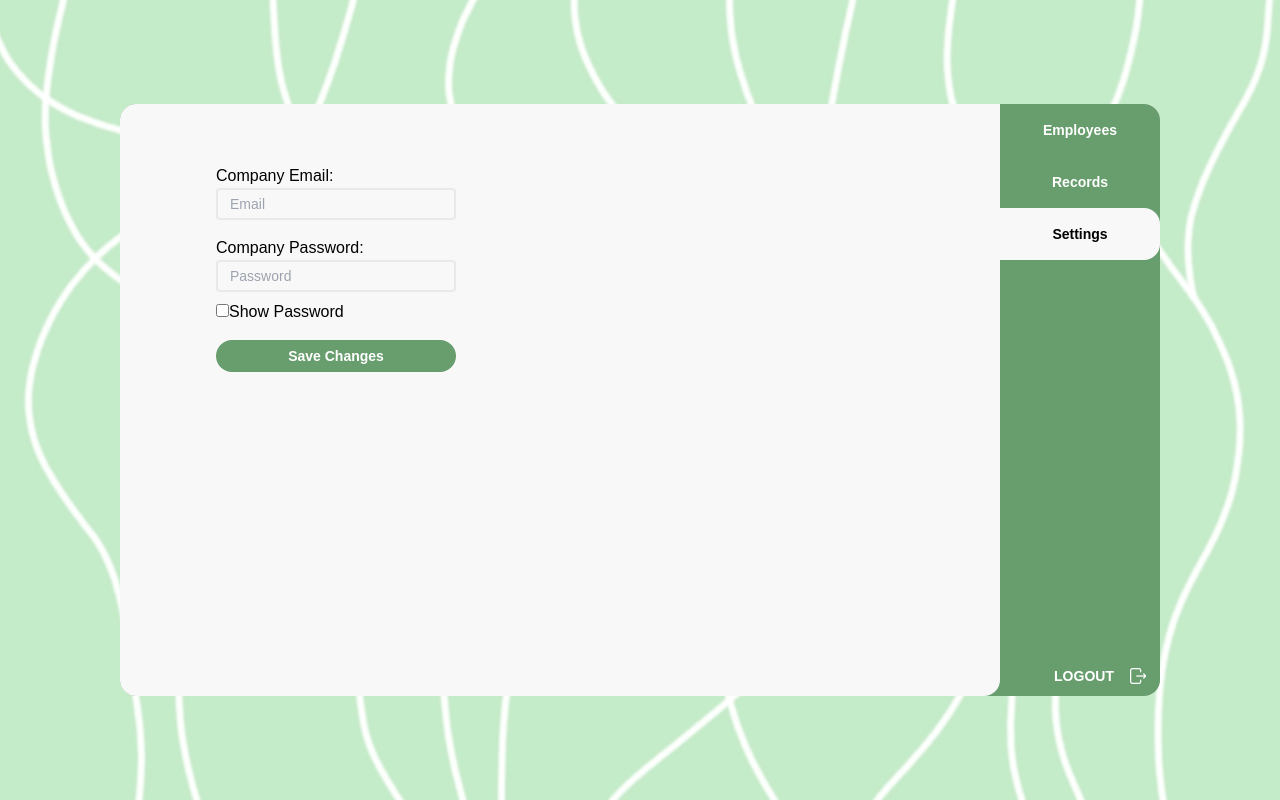
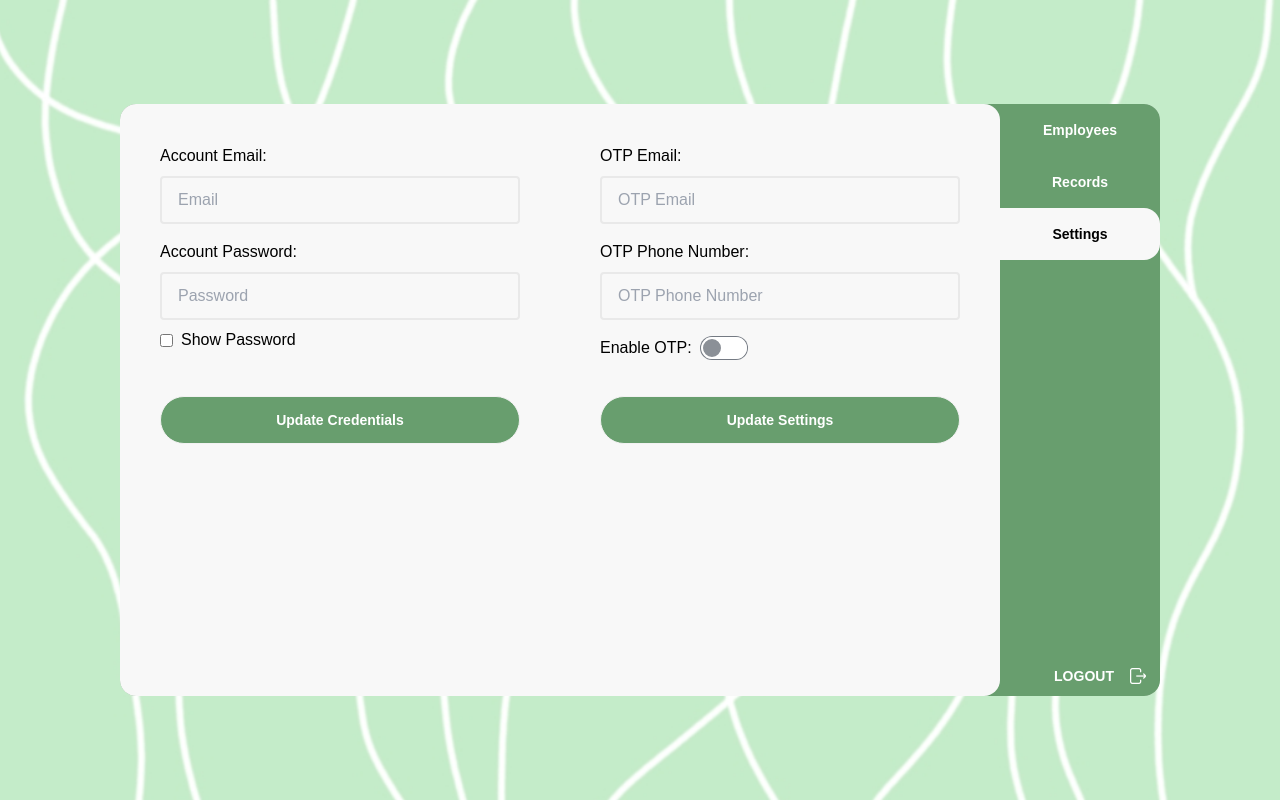
Before and after one commit to kiefferdy/ga-payroll-system, a Nuxt app: page /settings in a window 1280 px wide. Built offline with nearby package versions, Linux system fonts and the light colour scheme; no server answers; the database is empty.

Commit message:
Exploit patch and backend code for settings

```diff
--- a/nuxt.config.ts
+++ b/nuxt.config.ts
@@ -1,7 +1,5 @@
-// https://nuxt.com/docs/api/configuration/nuxt-config
 export default defineNuxtConfig({
   devtools: { enabled: true },
-
   modules: [
     '@nuxtjs/tailwindcss',
     '@nuxtjs/supabase'
@@ -13,4 +11,4 @@ export default defineNuxtConfig({
       exclude: [],
     }
   },
-})
+});
--- a/pages/clock-out.vue
+++ b/pages/clock-out.vue
@@ -121,6 +121,21 @@
             }
          };
 
+         // Get server time function
+         const getServerTime = async () => {
+            try {
+               const response = await fetch('/api/clock');
+               if (!response.ok) {
+                  throw new Error("Error fetching server time");
+               }
+               const data = await response.json();
+               return data.time;
+            } catch (error) {
+               console.error(error);
+               return null;
+            }
+         }
+
          // Time-out function
          const timeOut = async () => {
             const { data: { user } } = await supabase.auth.getUser();  // Get the current user
@@ -128,7 +143,13 @@
             // Check if the user exists
             if (user) {
                // Get the current timestamp for time-out
-               const currentTimeOut = new Date().toISOString();
+               const currentTimeOut = await getServerTime();
+
+               if (!currentTimeOut) {
+                  console.error("Failed to fetch server time");
+                  return;
+               }
+               console.log("Time-out time:", currentTimeOut);
 
                // Retrieve the user's current time-in status and time-in timestamp
                const { data: employeeData, error: employeeError } = await supabase
@@ -157,7 +178,8 @@
                         user_id: user.id,
                         time_in: employeeData.time_in,
                         time_out: currentTimeOut,
-                        duration: durationMinutes
+                        duration: durationMinutes,
+                        date: employeeData.time_in
                      });
 
                   if (timeSheetError) {
--- a/pages/index.vue
+++ b/pages/index.vue
@@ -121,6 +121,21 @@
             }
          };
 
+         // Get server time function
+         const getServerTime = async () => {
+            try {
+               const response = await fetch('/api/clock');
+               if (!response.ok) {
+                  throw new Error("Error fetching server time");
+               }
+               const data = await response.json();
+               return data.time;
+            } catch (error) {
+               console.error(error);
+               return null;
+            }
+         }
+
          // Initialize time-in function (runs when user clicks time-in button)
          const initializeTimeIn = async () => {
             const { data: { user } } = await supabase.auth.getUser();  // Get the current user
@@ -155,8 +170,13 @@
 
             // Check if the user exists
             if (user) {
-               // Get the current timestamp
-               const currentTime = new Date().toISOString();
+               // Get the current timestamp from the server
+               const currentTime = await getServerTime();
+
+               if (!currentTime) {
+                  console.error("Failed to fetch server time");
+                  return;
+               }
                console.log("Time-in time:", currentTime);
 
                // Check if employee is already timed-in
@@ -208,7 +228,12 @@
             // Check if the user exists
             if (user) {
                // Get the current timestamp
-               const currentTime = new Date().toISOString();
+               const currentTime = await getServerTime();
+
+               if (!currentTime) {
+                  console.error("Failed to fetch server time");
+                  return;
+               }
                console.log("Attempting to send OTP at time:", currentTime);
 
                // Check if employee is already timed-in
--- a/pages/settings.vue
+++ b/pages/settings.vue
@@ -1,22 +1,44 @@
 <template>
    <div class="card card-side h-[37rem] w-[65rem] bg-dark_green text-black">
-       <div class="card h-[37rem] w-[55rem] bg-primary_white rounded rounded-l-[1rem] rounded-tr-[0rem] rounded-br-[1rem]">
-          <div class="card card-side  mx-10 mt-5 justify-between">
+      <!-- Account Credentials Column -->
+      <div class="flex-1 bg-primary_white rounded-l-[1rem] p-10">
+         <label for="company-email" class="block mb-2">Account Email:</label>
+         <input id="company-email" type="email" placeholder="Email" class="w-full input bg-primary_white border-2 border-search_stroke_gray text-black rounded mb-4">
+
+         <label for="company-password" class="block mb-2">Account Password:</label>
+         <input id="company-password" :type="passwordFieldType" placeholder="Password" class="w-full input bg-primary_white border-2 border-search_stroke_gray text-black rounded mb-2" v-model="password">
+         <div class="flex items-center mb-4">
+            <input type="checkbox" id="show-password" @click="hidePassword = !hidePassword" class="mr-2" />
+            <label for="show-password">Show Password</label>
          </div>
-          <div class="mt-10 ml-20">
-             <label for="company-email" class="mt-4 ml-4">Company Email: </label>
-             <br>
-             <input id="company-email" type="text" placeholder="Email" class="input input-sm bg-primary_white border-2 border-search_stroke_gray text-black rounded w-60 ml-4 mb-4">
-             <br>
-             <label class="mt-4 ml-4">Company Password: </label>
-             <br>
-             <input :type="passwordFieldType" type="text" placeholder="Password" class="input input-sm bg-primary_white border-2 border-search_stroke_gray text-black rounded w-60 ml-4" v-model="password" />
-             <br>
-             <input type="checkbox" @click="hidePassword = !hidePassword" class="ml-4 mt-3" />Show Password
-             <br>
-             <button class="btn btn-sm bg-dark_green btn-ghost text-white rounded-full capitalize w-60 mt-4 ml-4">Save Changes</button>
+         <button class="btn bg-dark_green text-white rounded-full capitalize w-full mt-7">Update Credentials</button>
+      </div>
+
+      <!-- Settings Column -->
+      <div class="flex-1 bg-primary_white rounded-r-[1rem] p-10">
+         <label for="otp-email" class="block mb-2">OTP Email:</label>
+         <input v-model="otpEmail" id="otp-email" type="email" placeholder="OTP Email" class="w-full input bg-primary_white border-2 border-search_stroke_gray text-black rounded mb-4">
+
+         <label for="otp-phone" class="block mb-2">OTP Phone Number:</label>
+         <input v-model="otpPhone" id="otp-phone" type="tel" placeholder="OTP Phone Number" class="w-full input bg-primary_white border-2 border-search_stroke_gray text-black rounded mb-4">
+
+         <div class="flex items-center mb-4">
+            <label for="otp-toggle" class="mr-2">Enable OTP:</label>
+            <input v-model="otpEnable" id="otp-toggle" type="checkbox" class="toggle toggle-primary">
+         </div>
+         <button @click="updateSettings" class="btn bg-dark_green text-white rounded-full capitalize w-full mt-5">Update Settings</button>
+
+         <!-- Success Notification -->
+         <div v-if="updateSuccess" class="success-message mt-5" role="alert">
+            Settings updated successfully!
+         </div>
+         <!-- Failure Notification -->
+         <div v-if="updateFailure" class="failure-message mt-5" role="alert">
+            Unable to update settings!
          </div>
       </div>
+
+      <!-- Sidebar Menu -->
       <ul class="menu w-[10rem] p-0 font-bold text-white justify-between">
          <div>
             <li class="py-2 items-center"><NuxtLink to="/employees">Employees</NuxtLink></li>
@@ -30,9 +52,83 @@
    </div>
 </template>
 
+<style scoped>
+   .success-message {
+      background-color: #689E6E;
+      color: white;
+      padding: 0.5rem;
+      margin-bottom: 1rem;
+      border-radius: 0.5rem;
+      text-align: center;
+   }
+
+   .failure-message {
+      background-color: #FF5733; /* Red background */
+      color: white; /* White text */
+      padding: 0.5rem; /* Padding around the text */
+      margin-bottom: 1rem; /* Margin at the bottom */
+      border-radius: 0.5rem; /* Rounded corners */
+      text-align: center; /* Center the text */
+   }
+</style>
+
 <script setup>
+   import { ref } from 'vue';
+
+   // Hide password functionality
    const hidePassword = ref(true);
    const password = ref("");
+   const passwordFieldType = computed(() => hidePassword.value ? "password" : "text");
 
-  const passwordFieldType = computed(() => hidePassword.value ? "password" : "text");
+   const supabase = useSupabaseClient();
+
+   const otpEmail = ref('');
+   const otpPhone = ref('');
+   const otpEnable = ref(false);
+   const updateSuccess = ref(false);
+   const updateFailure = ref(false);
+
+   // Function to fetch settings from Supabase
+   const fetchSettings = async () => {
+      const { data, error } = await supabase
+         .from('Settings')
+         .select('otp_email, otp_phone, otp_enable')
+         .single(); // Assumes there's only one settings row.
+
+      if (error) {
+         console.error('Error fetching settings:', error);
+      } else if (data) {
+         otpEmail.value = data.otp_email || '';
+         otpPhone.value = data.otp_phone || '';
+         otpEnable.value = data.otp_enable || false;
+      }
+   };
+
+   fetchSettings();
+
+   // Function to update settings in Supabase
+   const updateSettings = async () => {
+      const updates = {
+         otp_email: otpEmail.value,
+         otp_phone: otpPhone.value,
+         otp_enable: otpEnable.value,
+         last_updated: new Date()
+      };
+
+      const { error } = await supabase
+         .from('Settings')
+         .update(updates)
+         .match({ id: 1 }); // Replace with the correct identifier for your settings row.
+
+      if (error) {
+         console.error('Error updating settings:', error);
+         updateSuccess.value = false;
+         updateFailure.value = true; // Display fail notif
+         setTimeout(() => updateFailure.value = false, 5000); // Hides notif after 5 seconds
+      } else {
+         updateSuccess.value = true; // Display success notif
+         updateFailure.value = false;
+         setTimeout(() => updateSuccess.value = false, 5000); // Hides notif after 5 seconds
+      }
+   };
 </script>
--- a/pages/verify-otp.vue
+++ b/pages/verify-otp.vue
@@ -166,13 +166,11 @@
             if (!timeInStatus) {
                // If the user is not timed-in, send an OTP before proceeding
                try {
-                  // Replace 'send-otp-endpoint' with the correct URL/path to your sendOtp function
                   const otpResponse = await fetch('/api/send-otp', {
                      method: 'POST',
                      headers: {
                      'Content-Type': 'application/json'
                      },
-                     // No need to send phone number if it's fixed and handled in the backend
                   });
                   const otpResult = await otpResponse.json();
 
--- a/tsconfig.json
+++ b/tsconfig.json
@@ -1,4 +1,3 @@
 {
-  // https://nuxt.com/docs/guide/concepts/typescript
   "extends": "./.nuxt/tsconfig.json"
 }
```
Also changed, not shown: 2 other files (tests, documents, lock files or other folders). Lines whose indentation alone changed are shown as unchanged.
